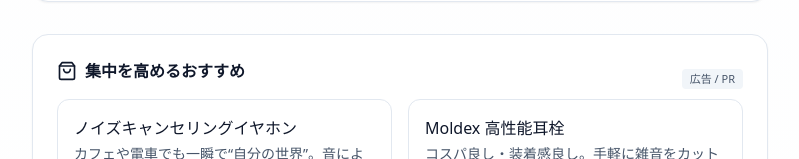
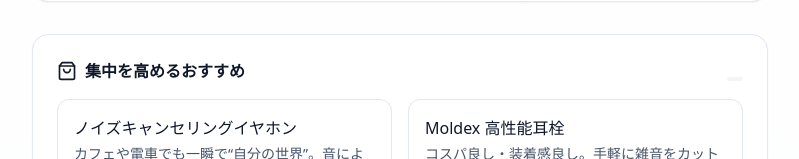
Before and after one commit to yoni-adi/FocusFlow, a React (Vite) app: page / in a window 1280 px wide. Shown: the part 2417-2576 px from the top of the page, without its empty margins (240-1039 px from the left). Built offline with nearby package versions, Linux system fonts and the light colour scheme.

Commit message:
Add PR shop section with Amazon affiliate links

```diff
--- a/src/App.jsx
+++ b/src/App.jsx
@@ -615,7 +615,7 @@ export default function App() {
       <ShoppingBag className="h-5 w-5" />
       集中を高めるおすすめ
     </h2>
-    <span className="text-[11px] px-2 py-0.5 rounded bg-slate-100 text-slate-600">広告 / PR</span>
+    <span className="text-[11px] px-2 py-0.5 rounded bg-slate-100 text-slate-600"></span>
   </div>
 
   <ul className="grid sm:grid-cols-2 gap-4">
```
